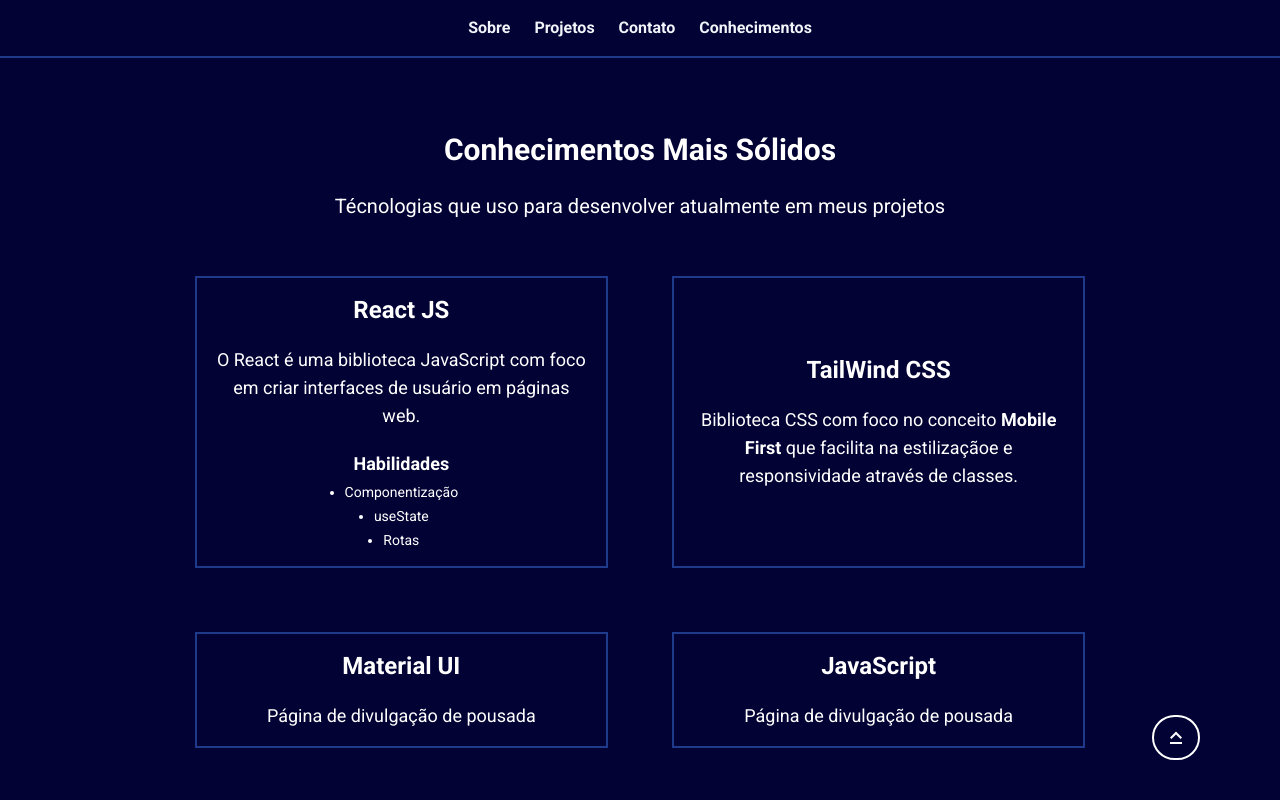
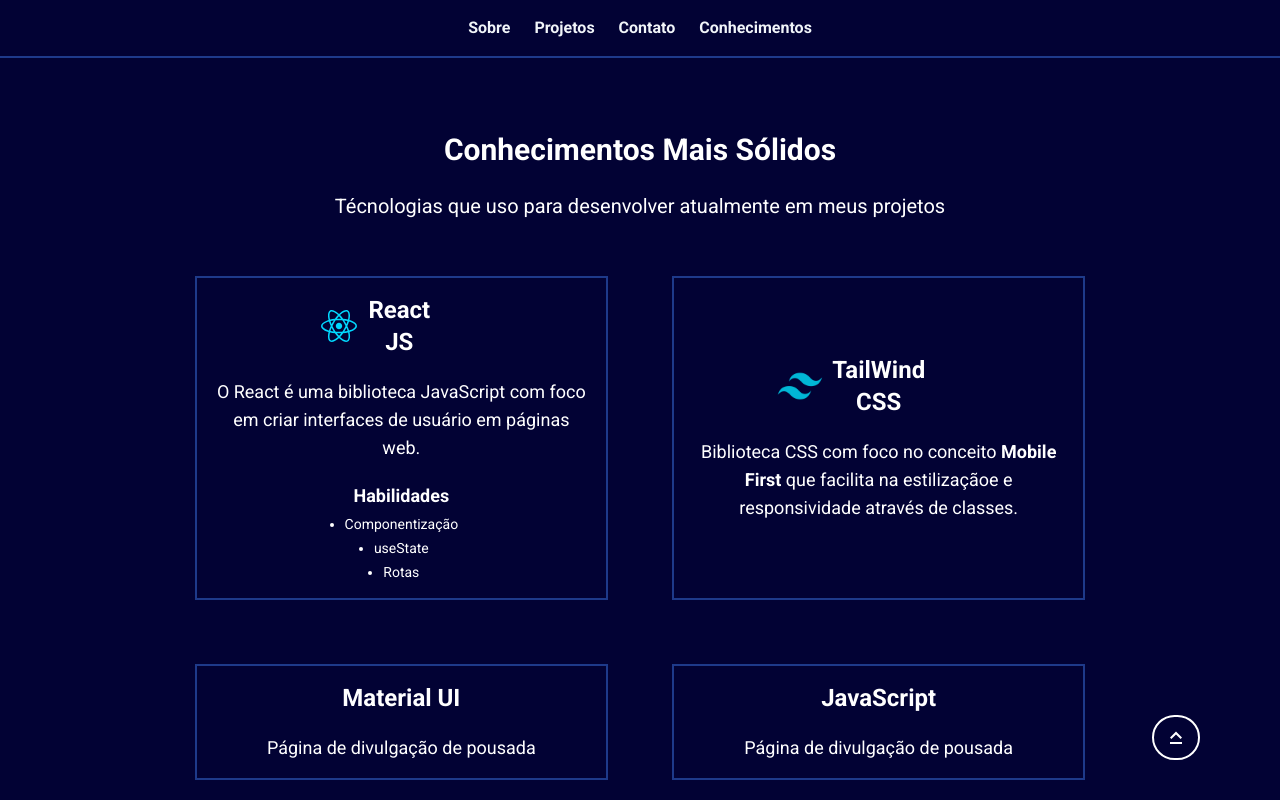
Before and after one commit to mferreiradb/portfolio, a React (Vite) app: page /conhecimentos in a window 1280 px wide. Shown: the top 800 px of the page. Built offline with nearby package versions, Linux system fonts and the light colour scheme.

Commit message:
Inserção das imagens nos cards Tailwind e React

```diff
--- a/src/Pages/Conhecimentos/index.jsx
+++ b/src/Pages/Conhecimentos/index.jsx
@@ -1,6 +1,9 @@
 import FloatButton from "../../components/FloatButton";
 import Footer from "../../components/Footer";
 import Header from "../../components/Header";
+
+import React from '../../assets/react.svg'
+import Tailwind from '../../assets/tailwind.png'
 
 export default function Conhecimentos() {
     return (
@@ -17,7 +20,10 @@
                     <div className="flex flex-col justify-center text-center my-28 xl:flex-row xl:flex-wrap">
 
                         <div className='flex flex-col items-center justify-center border-2 border-blue-900 p-4 space-y-5 xl:w-1/3 xl:m-8 my-10'>
-                            <h3 className='text-2xl text-white font-semibold'>React JS</h3>
+                            <div className='flex w-full justify-center items-center pr-10'>
+                                <img src={React} alt='react-svg' />
+                                <h3 className='text-center w-1/4 text-2xl text-white font-semibold'>React JS</h3>
+                            </div>
                             <p className="text-white text-lg">O React é uma biblioteca JavaScript com foco em criar interfaces de usuário em páginas web.</p>
                             <ul className='flex flex-col items-center space-y-1'>
                                 <h4 className='text-lg text-white font-semibold'>Habilidades</h4>
@@ -28,7 +34,13 @@
                         </div>
 
                         <div className='flex flex-col items-center justify-center border-2 border-blue-900 p-4 space-y-5 xl:w-1/3 xl:m-8 my-10'>
-                            <h3 className='text-2xl text-white font-semibold'>TailWind CSS</h3>
+
+                            <div className='flex w-full justify-center items-center pr-12'>
+                                <img className='w-12' src={Tailwind} alt='react-svg' />
+
+                                <h3 className='text-center w-1/3 text-2xl text-white font-semibold'>TailWind CSS</h3>
+                            </div>
+
                             <p className="text-white text-lg">Biblioteca CSS com foco no conceito <b>Mobile First</b> que facilita na estilizaçãoe e responsividade através de classes.</p>
                         </div>
 
```
Also changed, not shown: src/assets/tailwind.png (added).
